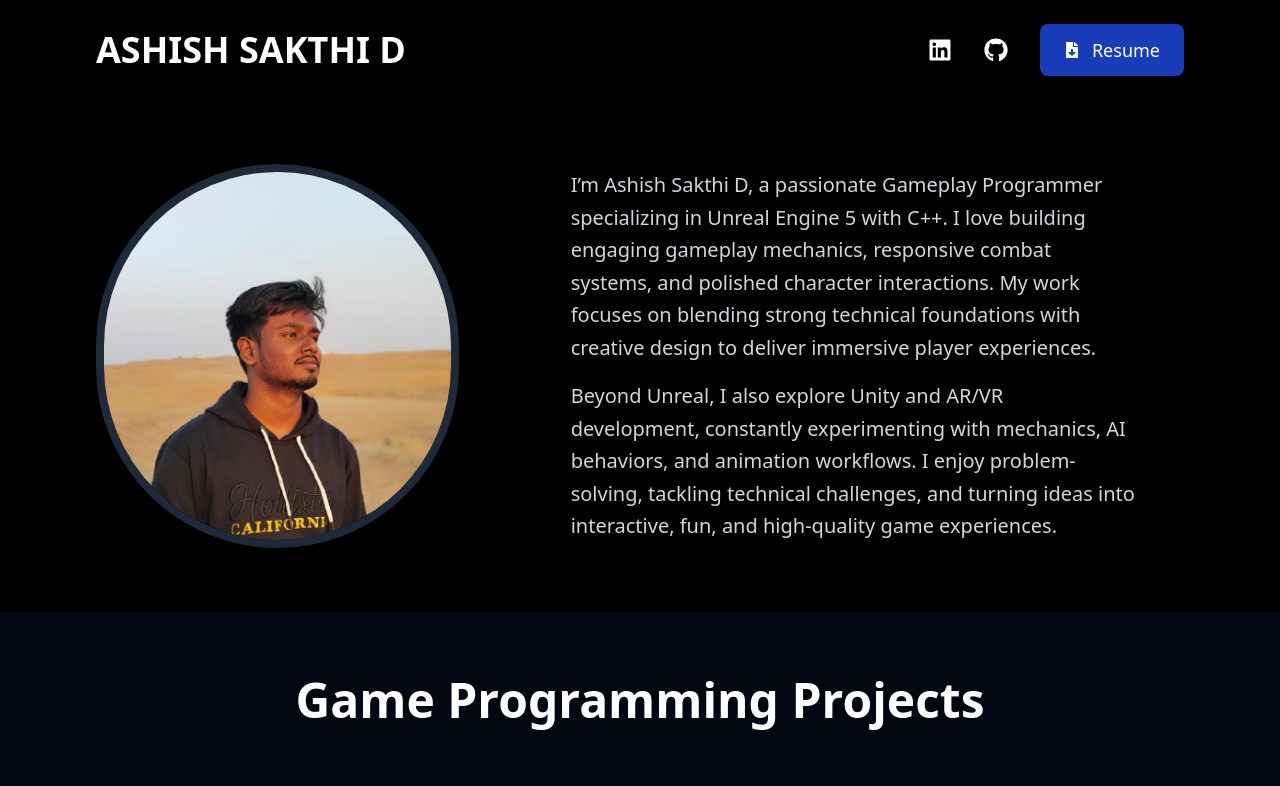
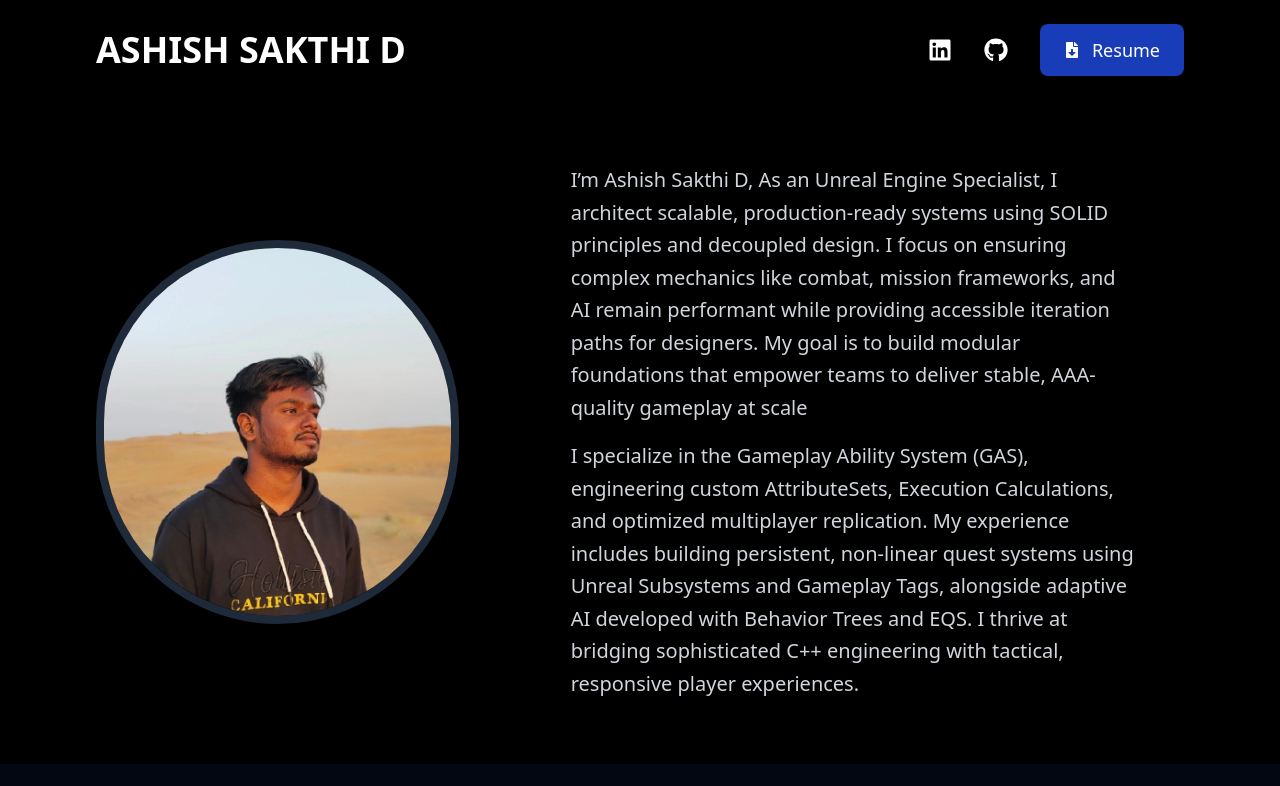
Before and after one commit to Ashish-Sakthi/ashish-sakthi.vercel.app, a React (Vite) app: page / in a window 1280 px wide. Shown: the top 786 px of the page. Built offline with nearby package versions, Linux system fonts and the light colour scheme; grey boxes are pictures that could not be loaded.

Commit message:
Description Changed

```diff
--- a/src/pages/Home.jsx
+++ b/src/pages/Home.jsx
@@ -121,13 +121,14 @@ function Home() {
           <div className="flex-grow lg:w-2/3 text-center lg:text-left px-4 sm:px-8 lg:px-12">
             <div className="text-base sm:text-lg lg:text-xl text-gray-300 space-y-4">
               <p className="leading-relaxed">
-                I’m Ashish Sakthi D, a passionate Gameplay Programmer specializing in Unreal Engine 5 with C++.
-                I love building engaging gameplay mechanics, responsive combat systems, and polished character interactions.
-                My work focuses on blending strong technical foundations with creative design to deliver immersive player experiences.
+                I’m Ashish Sakthi D, As an Unreal Engine Specialist, I architect scalable, production-ready systems using SOLID principles and decoupled design.
+                I focus on ensuring complex mechanics like combat, mission frameworks, and AI remain performant while providing accessible iteration paths for designers.
+                My goal is to build modular foundations that empower teams to deliver stable, AAA-quality gameplay at scale
               </p>
               <p className="leading-relaxed">
-                Beyond Unreal, I also explore Unity and AR/VR development, constantly experimenting with mechanics, AI behaviors, and animation workflows.
-                I enjoy problem-solving, tackling technical challenges, and turning ideas into interactive, fun, and high-quality game experiences.
+                I specialize in the Gameplay Ability System (GAS), engineering custom AttributeSets, Execution Calculations, and optimized multiplayer replication.
+                My experience includes building persistent, non-linear quest systems using Unreal Subsystems and Gameplay Tags, alongside adaptive AI developed with Behavior Trees and EQS.
+                I thrive at bridging sophisticated C++ engineering with tactical, responsive player experiences.
               </p>
             </div>
           </div>
```
